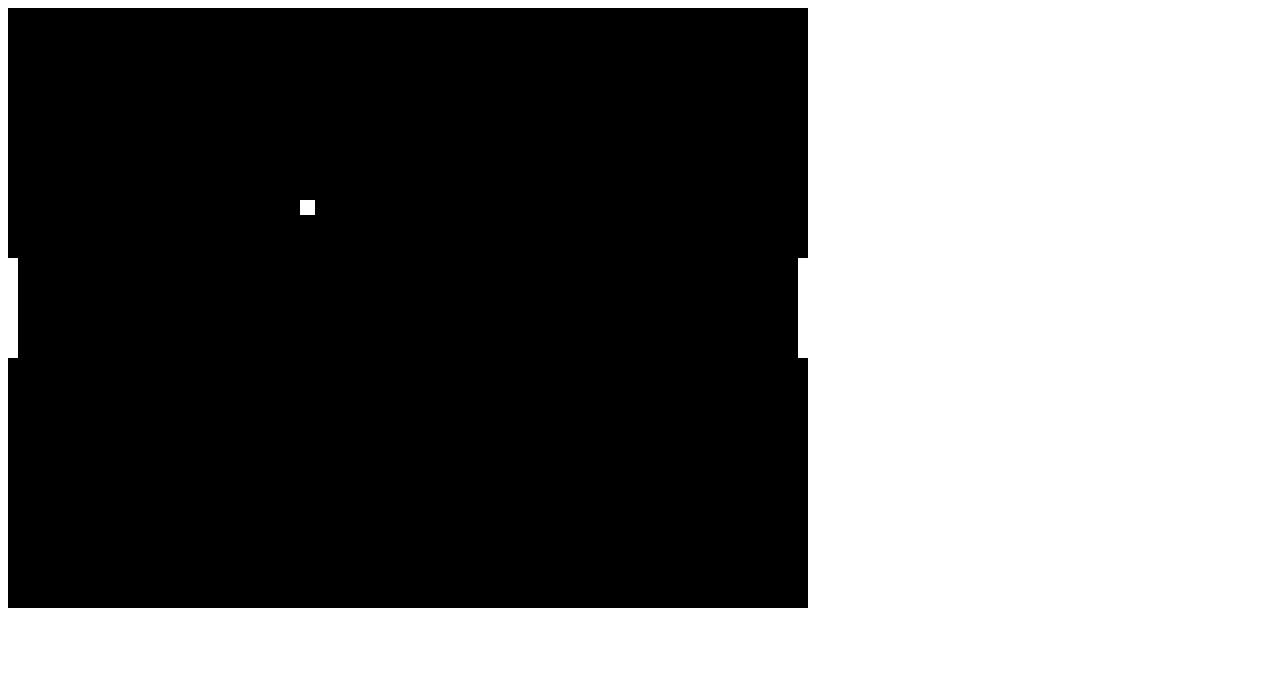
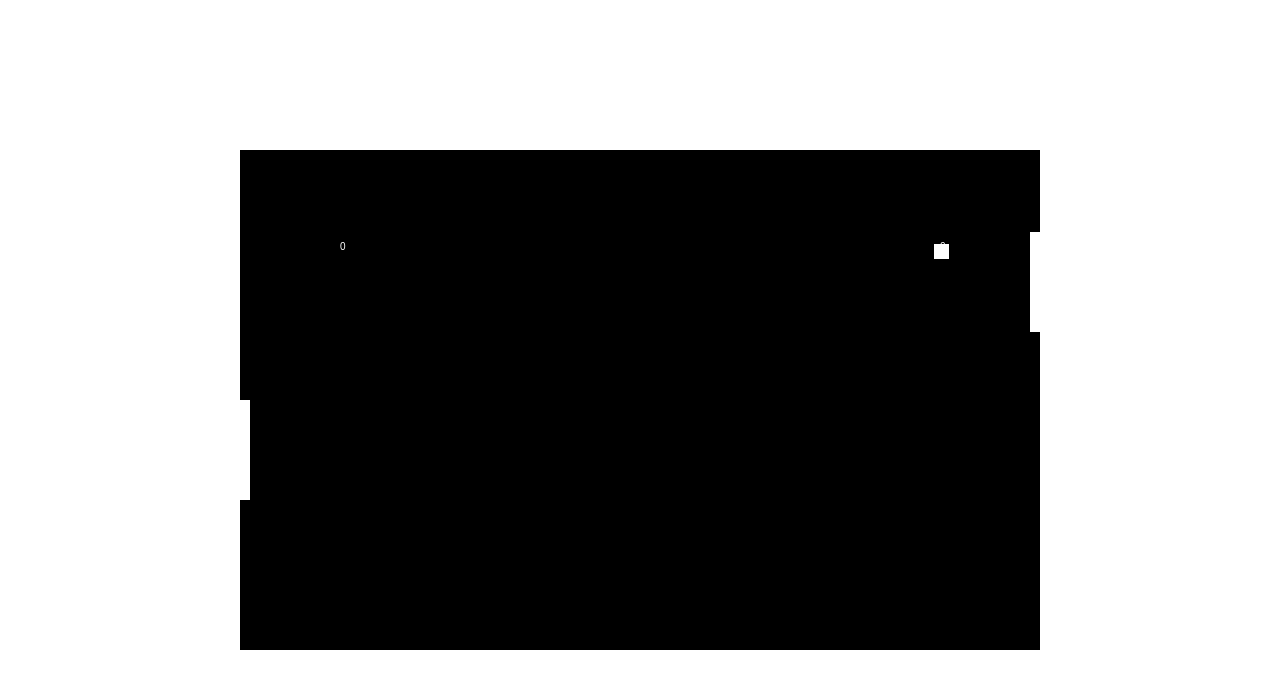
Before and after one commit to vstgio/pong-javascript, a plain HTML site: page index.html in a window 1280 px wide. Drawn offline with Linux system fonts and the light colour scheme.

Commit message:
Cria o sistema de pontuação e a lógica inicial do adversário controlado pela máquina.

```diff
--- a/css/style.css
+++ b/css/style.css
@@ -0,0 +1,13 @@
+body {
+	margin: 0;
+	padding: 0;
+}
+
+#gameCanvas {
+	position: absolute;
+	top: 50%;
+    left: 50%;
+	transform: translate(-50%, -50%);
+    -webkit-transform: translate(-50%, -50%);
+    -ms-transform: translate(-50%, -50%);
+}
--- a/index.html
+++ b/index.html
@@ -8,7 +8,8 @@
 	</head>
 
 	<body>
-		<canvas id="gameCanvas" width="800" height="600"></canvas>
+		<canvas id="gameCanvas" width="800" height="500"></canvas>
+
 		<script type="text/javascript" src="js/script.js"></script>
 	</body>
 
--- a/js/script.js
+++ b/js/script.js
@@ -6,8 +6,14 @@ var ballPositionY = 10;
 var ballSpeedX = 6;
 var ballSpeedY = 6;
 
-var player01PositionY = 250;
-var player02PositionY = 250;
+var player01 = {
+	score : 0,
+	positionY : 250
+}
+var player02 = {
+	score : 0,
+	positionY : 250
+}
 
 const FRAMES_PER_SECOND = 30;
 const BALL_DIMENSIONS = 15;
@@ -37,20 +43,23 @@ window.onload = function () {
 
 	canvas.addEventListener("mousemove", function(evt) {
 		var mousePosition = getMousePosition(evt);
-		player01PositionY = mousePosition.y - (PLAYER_HEIGHT/2);
+		player01.positionY = mousePosition.y - (PLAYER_HEIGHT/2);
 	});
 
 }
 
 function updatePositions () {
-	ballPositionX = ballPositionX + ballSpeedX;
-	ballPositionY = ballPositionY + ballSpeedY;
+
+	opponentMovement();
+
+	ballPositionX += ballSpeedX;
+	ballPositionY += ballSpeedY;
 
 	if (ballPositionX < 0) {
-		checkCollision(player01PositionY);
+		checkCollision(player01);
 	}
 	if (ballPositionX > canvas.width) {
-		checkCollision(player02PositionY);
+		checkCollision(player02);
 	}
 	if (ballPositionY < 0) {
 		ballSpeedY = -ballSpeedY;
@@ -62,9 +71,11 @@ function updatePositions () {
 
 function drawElements () {
 	drawRect(0, 0, canvas.width, canvas.height, "black");
-	drawRect(0, player01PositionY, PLAYER_WIDTH, PLAYER_HEIGHT, "white");
-	drawRect(canvas.width-PLAYER_WIDTH, player02PositionY, PLAYER_WIDTH, PLAYER_HEIGHT, "white");
+	drawRect(0, player01.positionY, PLAYER_WIDTH, PLAYER_HEIGHT, "white");
+	drawRect(canvas.width-PLAYER_WIDTH, player02.positionY, PLAYER_WIDTH, PLAYER_HEIGHT, "white");
 	drawRect(ballPositionX, ballPositionY, BALL_DIMENSIONS, BALL_DIMENSIONS, "white");
+	cContext.fillText(player01.score, 100, 100);
+	cContext.fillText(player02.score, canvas.width-100, 100);
 }
 
 function drawRect (customLeft, customTop, customWidth, customHeight, customColor) {
@@ -72,18 +83,39 @@ function drawRect (customLeft, customTop, customWidth, customHeight, customColor
 	cContext.fillRect(customLeft, customTop, customWidth, customHeight);
 }
 
-function checkCollision (playerPosition) {
-	if ((ballPositionY + (BALL_DIMENSIONS/2)) > playerPosition &&
-		(ballPositionY + (BALL_DIMENSIONS/2)) < (playerPosition + PLAYER_HEIGHT)) {
+function checkCollision (player) {
+	if ((ballPositionY + (BALL_DIMENSIONS/2)) > player.positionY &&
+		(ballPositionY + (BALL_DIMENSIONS/2)) < (player.positionY + PLAYER_HEIGHT)) {
 
 		ballSpeedX = -ballSpeedX;
 
 	} else {
-		playerScored();
+
+		playerScored(player);
 	}
 }
 
-function playerScored () {
+function opponentMovement () {
+	var player02Center = player02.positionY + (PLAYER_HEIGHT/2);
+
+	//A MARGEM DE 35 FOI USADA PARA DEIXAR O MOVIMENTO DO OPONENTE MAIS SUAVE
+	if (player02Center < ballPositionY - 35) {
+		player02.positionY += 6;
+	} else if (player02Center > ballPositionY + 35) {
+		player02.positionY -= 6;
+	}
+}
+
+function playerScored (player) {
+
+	//SE O PLAYER 01 É PARÂMETRO DA FUNÇÃO
+	//SIGNIFICA O ADVERSÁRIO FOI QUEM PONTUOU
+	if (player == player01) {
+		player02.score++;
+	} else {
+		player01.score++;
+	}
+
 	ballSpeedX = -ballSpeedX;
 	ballPositionX = canvas.width/2;
 	ballPositionY = canvas.height/2;
```
